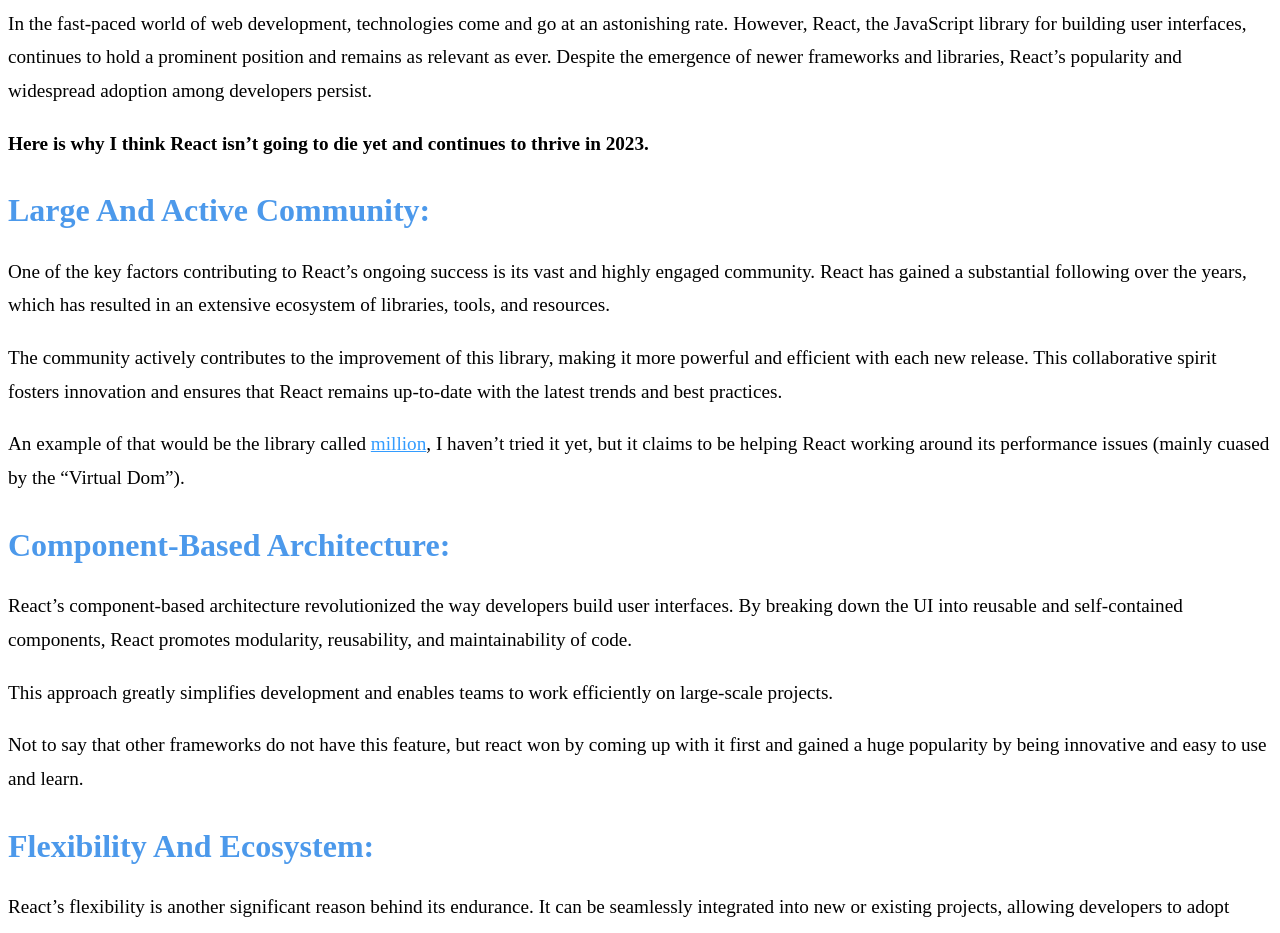
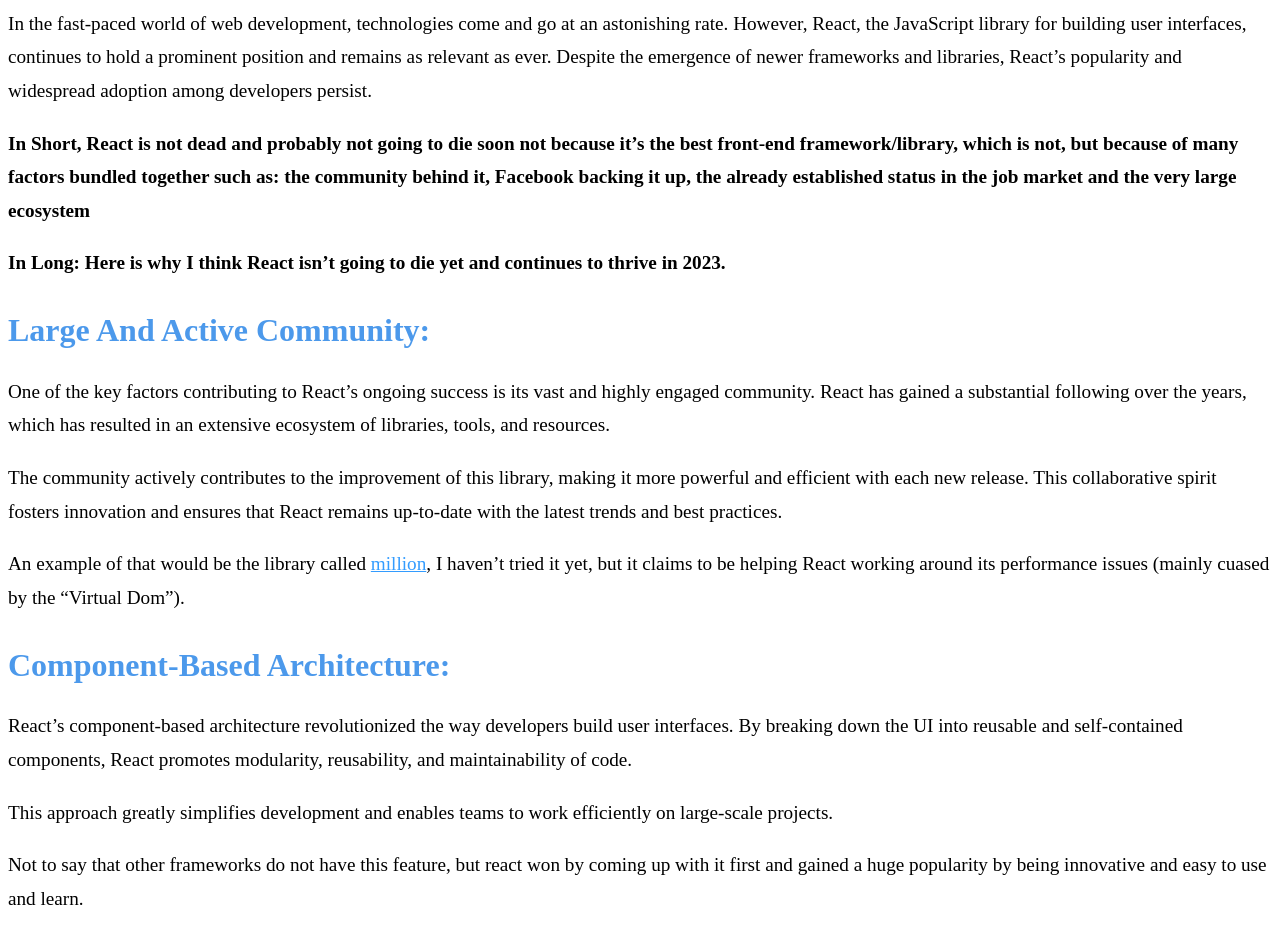
Before and after one commit to anasouardini/blog, an Astro site: page /posts/why-react-is-not-dead-yet in a window 1280 px wide. Shown: the part 1460-2393 px from the top of the page. Built offline with nearby package versions, Linux system fonts and the light colour scheme; Astro itself is replaced by a stand-in of ours.

Commit message:
content - update: added a bold answer in my article.

```diff
--- a/src/pages/posts/why-react-is-not-dead-yet.md
+++ b/src/pages/posts/why-react-is-not-dead-yet.md
@@ -15,7 +15,9 @@ image: {
 
 In the fast-paced world of web development, technologies come and go at an astonishing rate. However, React, the JavaScript library for building user interfaces, continues to hold a prominent position and remains as relevant as ever. Despite the emergence of newer frameworks and libraries, React's popularity and widespread adoption among developers persist.
 
-**Here is why I think React isn't going to die yet and continues to thrive in 2023.**
+**In Short, React is not dead and probably not going to die soon not because it's the best front-end framework/library, which is not, but because of many factors bundled together such as: the community behind it, Facebook backing it up, the already established status in the job market and the very large ecosystem**
+
+**In Long: Here is why I think React isn't going to die yet and continues to thrive in 2023.**
 
 ## Large and Active Community:
 One of the key factors contributing to React's ongoing success is its vast and highly engaged community. React has gained a substantial following over the years, which has resulted in an extensive ecosystem of libraries, tools, and resources.
```
